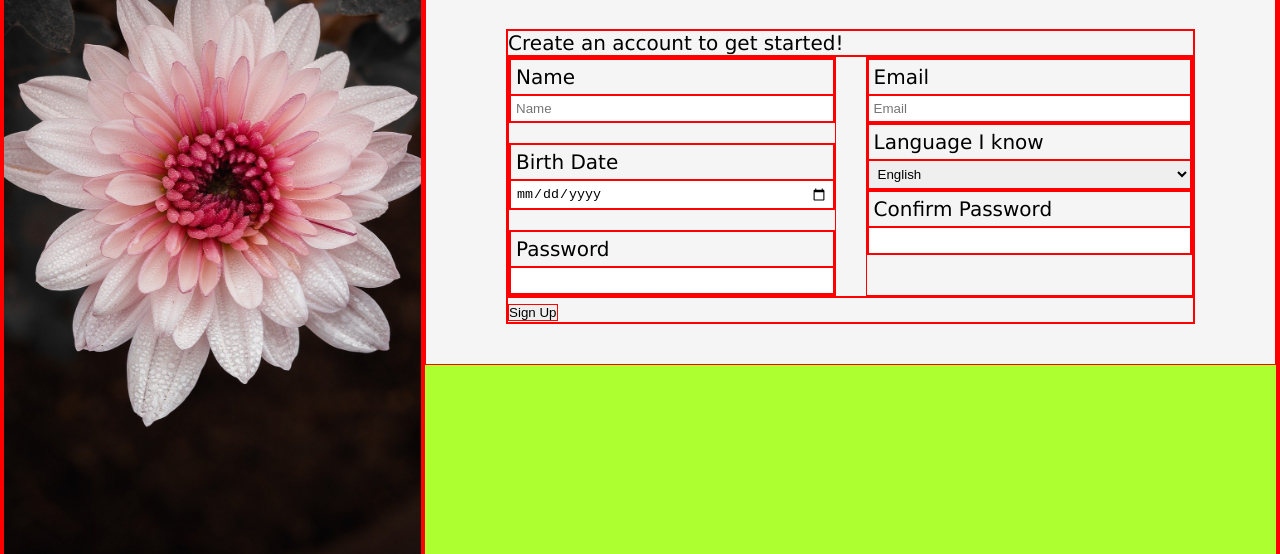
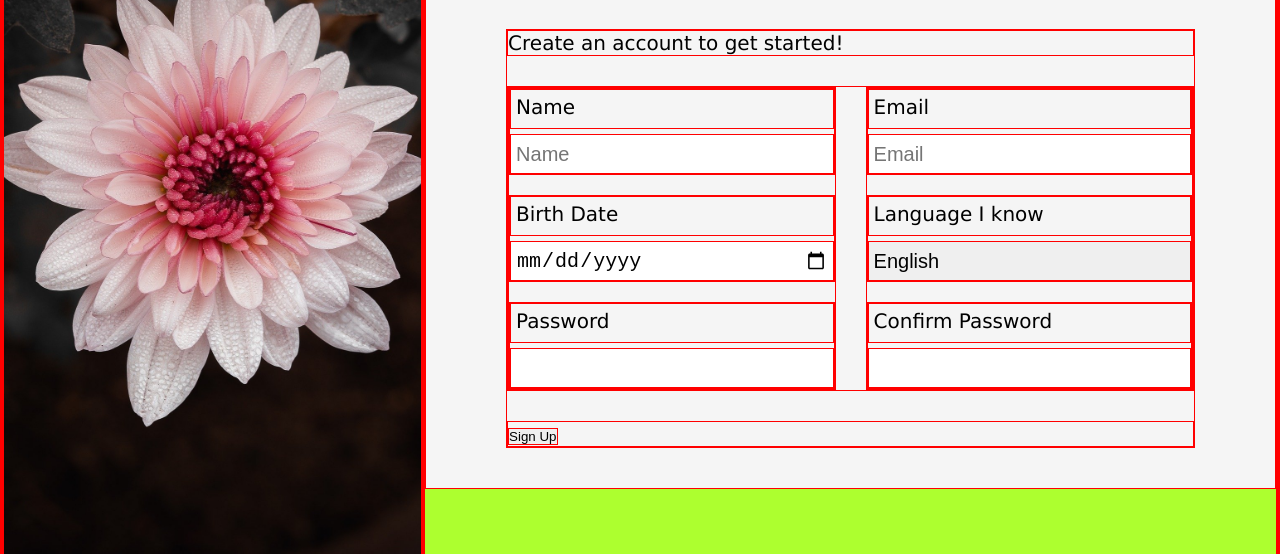
Before and after one commit to kathejim/sign-up-form, a plain HTML site: page index.html in a window 1280 px wide. Shown: the part 246-800 px from the top of the page. Drawn offline with Linux system fonts and the light colour scheme.

Commit message:
Fix right form

```diff
--- a/style.css
+++ b/style.css
@@ -117,6 +117,17 @@ select {
     display: block;
     width: 100%;
     padding: 5px;
+    height: 40px;
+    box-sizing: border-box;
+    font-size: 100%;
+}
+
+label {
+    margin-bottom: 5px;
+}
+
+select {
+    appearance: none;
 }
 
 #form-columns {
@@ -124,15 +135,12 @@ select {
     align-content: space-between;
     align-items: stretch;
     gap: 30px;
+    margin: 30px 0px;
 }
 
-#left-form {
+#left-form, #right-form {
     display: flex;
     flex-direction: column;
     flex: 1;
     gap: 20px;
 }
-
-#right-form {
-    flex: 1;
-}
```
